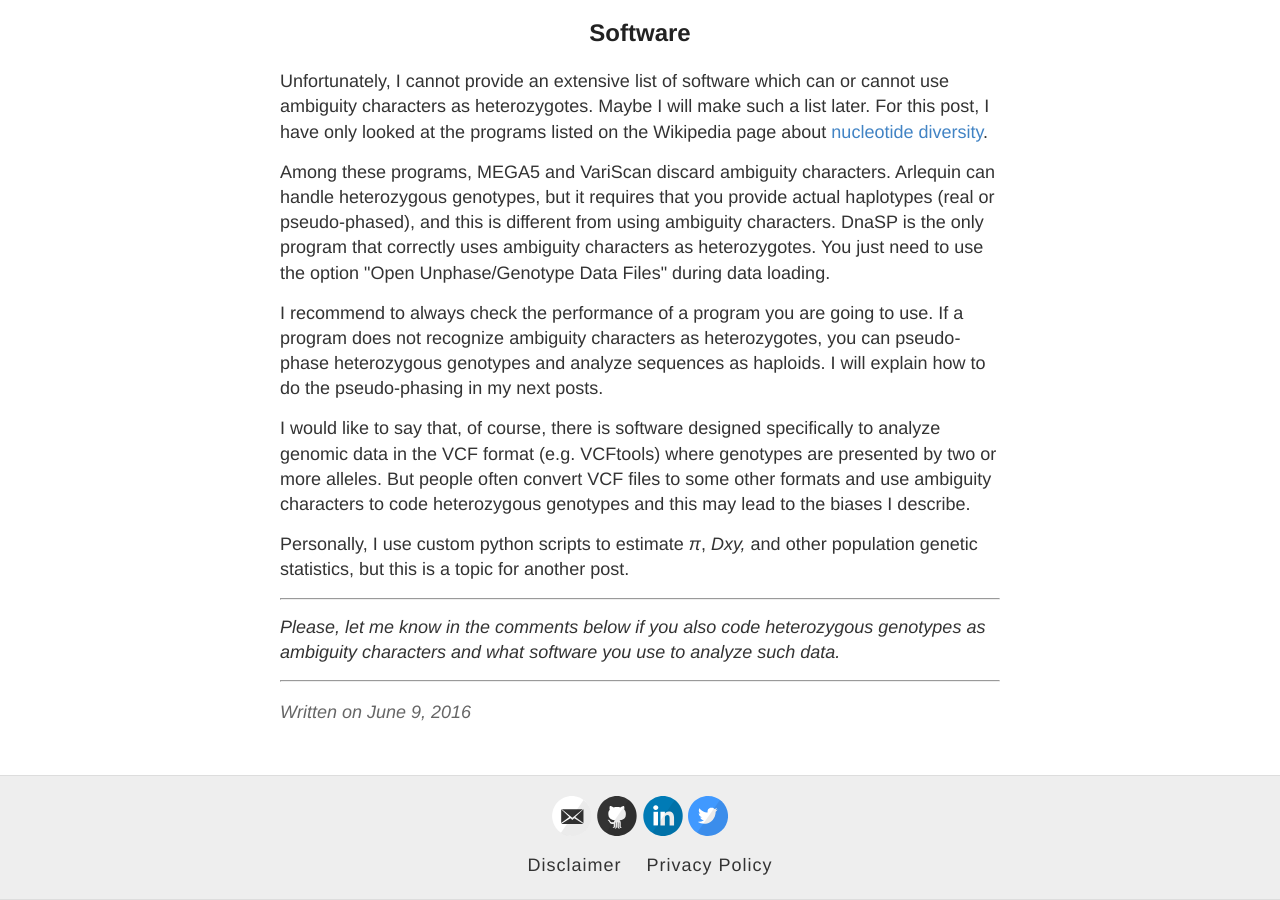
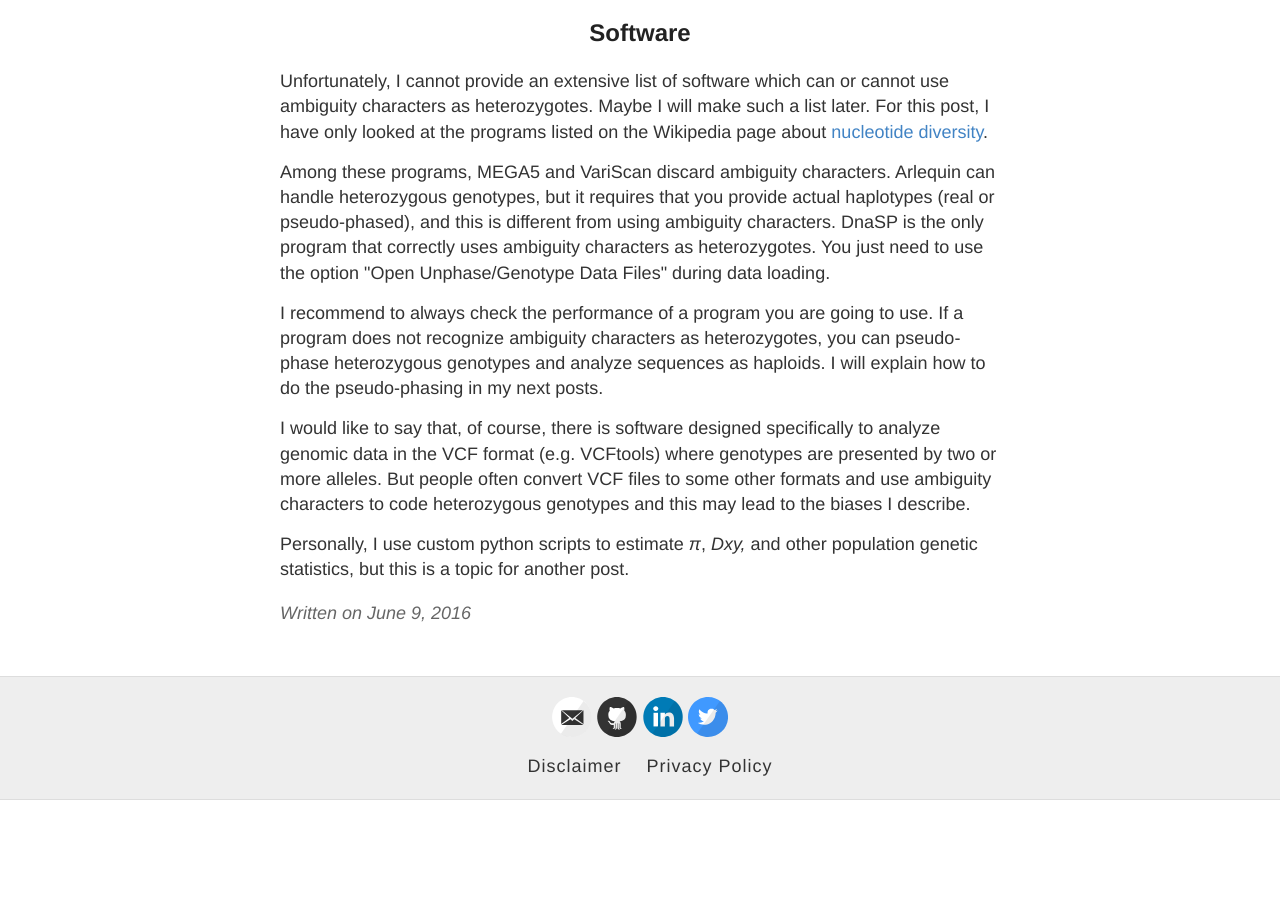
Before and after one commit to evodify/evodify.github.io, a Jekyll site: the page built from _posts/2016-06-09-heterozygotes-ambiguity-characters.md, in a window 1280 px wide and 900 px high, scrolled down 5914 px. Built offline with Jekyll 4.4.1, drawn with Linux system fonts in a browser that asks for light colours; after the commit the page ends 6714 px from its top, so only the background shows below that.

Commit message:
rempved comment requests from posts

```diff
--- a/_posts/2016-06-09-heterozygotes-ambiguity-characters.md
+++ b/_posts/2016-06-09-heterozygotes-ambiguity-characters.md
@@ -88,9 +88,3 @@ The problem is that most software would use such heterozygous genotypes as uncer
 <p>I would like to say that, of course, there is software designed specifically to analyze genomic data in the VCF format (e.g. VCFtools) where genotypes are presented by two or more alleles. But people often convert VCF files to some other formats and use ambiguity characters to code heterozygous genotypes and this may lead to the biases I describe.</p>
 
 <p>Personally, I use custom python scripts to estimate <em>π</em>, <em>Dxy,</em> and other population genetic statistics, but this is a topic for another post.</p>
-
-<hr/>
-
-<p style="text-align: left;"><em>Please, let me know in the comments below if you also code heterozygous genotypes as ambiguity characters and what software you use to analyze such data.</em></p>
-
-<hr/>
```
Also changed, not shown: _posts/2016-09-22-gatk-in-non-model-organism.md (+0 -7 lines), _posts/2018-08-30-genomic-variant-calling-pipeline.md (+0 -4 lines), _posts/2019-03-22-rivers-map-in-r.md (+0 -2 lines).
